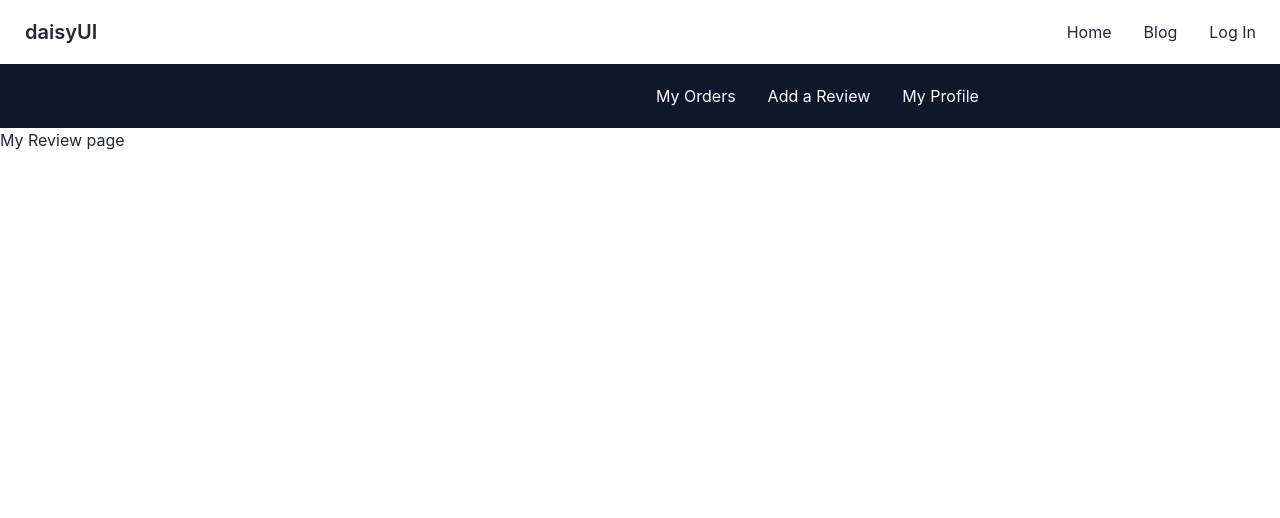
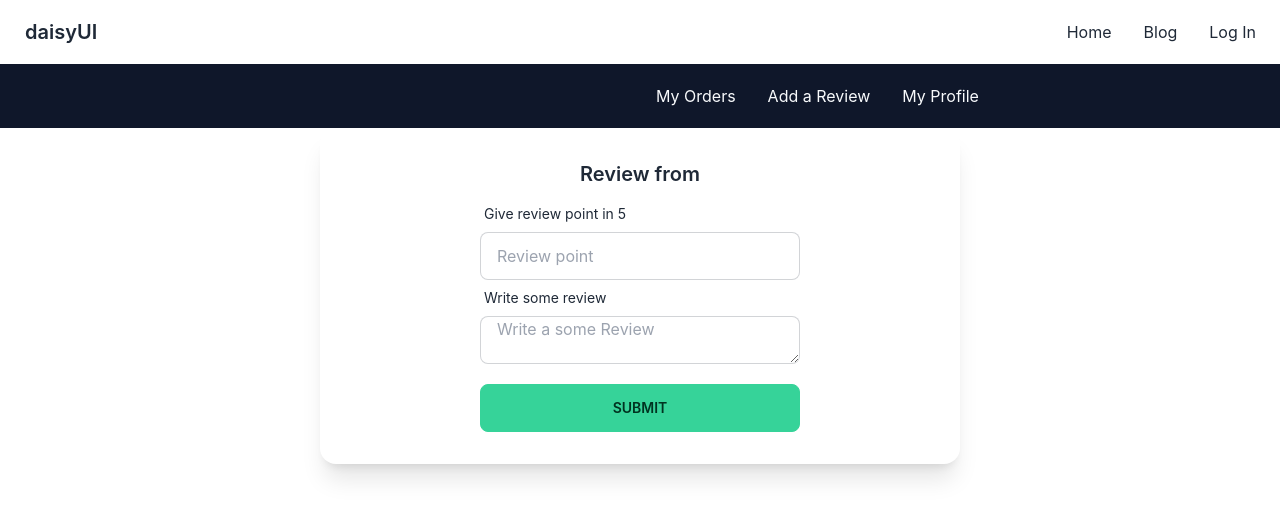
Before and after one commit to zahidjos/product-manufacturer, a React (Create React App) app: page /dashboard/addReview in a window 1280 px wide. Shown: the top 518 px of the page. Built offline with nearby package versions, Linux system fonts and the light colour scheme; no server answers.

Commit message:
set rivew data

```diff
--- a/src/component/Dashboard/Myorders/MyOrders.js
+++ b/src/component/Dashboard/Myorders/MyOrders.js
@@ -10,7 +10,7 @@ const MyOrders = () => {
     const [user, loadingUser, errorUser] = useAuthState(auth);
     console.log(user?.email)
 
-        const { isLoading, error, data } = useQuery(['order',user], () =>
+        const { isLoading, error, data,refetch } = useQuery(['order',user], () =>
         fetch(`http://localhost:5000/order?email=${user?.email}`).then(res =>
           res.json()
         )
@@ -25,10 +25,12 @@ const MyOrders = () => {
       const handelDeleteOrder=(id)=>{
 console.log("hi",id);
          fetch(`http://localhost:5000/order/${id}`,{
-             method:'DELETE',
+            method:'DELETE'
          })
          .then(res=>res.json())
-         .then(deleteData=>console.log(deleteData))
+         .then(deleteData=>{if(deleteData.deletedCount>0){
+             refetch();
+         }})
       }
 
     return (
@@ -54,8 +56,8 @@ console.log("hi",id);
           {data?.map((singleData,index)=>
           <tr>
           <th>{index+1}</th>
-          <td>{singleData.userEmail}l</td>
-          <td>{singleData.productName} nd</td>
+          <td>{singleData.userEmail}</td>
+          <td>{singleData.productName}</td>
           <td>{singleData.quantity}</td>
           <td>{singleData.totalPrice}</td>
           <td><button class="btn btn-info">Pay Now</button></td>
--- a/src/component/Dashboard/Myreview/MyReview.js
+++ b/src/component/Dashboard/Myreview/MyReview.js
@@ -1,9 +1,62 @@
 import React from 'react';
 
 const MyReview = () => {
+
+const handelReview=(event)=>{
+ event.preventDefault();
+ const point=event.target.point.value;
+ const review=event.target.review.value;
+ console.log(point,review);
+ const reviewData={
+     point:point,
+     review:review
+ }
+ fetch('http://localhost:5000/review',{
+      method:'POST',
+      headers:{
+        'content-type':'application/json'
+      },
+      body:JSON.stringify(reviewData)
+    })
+    .then(res=>res.json())
+    .then(result=>console.log(result))
+}
+
     return (
         <div>
-            My Review page
+            <div className=' mx-auto lg:w-1/2 md:w-1/2 sm:w-full'>
+            <div class="card w-full bg-base-100 shadow-xl">
+
+  <div className="card-body items-center text-center">
+    <h2 className="card-title">Review from</h2>
+    <div className='w-full mx-auto'>
+        <form onSubmit={handelReview}>
+        <div className="form-control mx-auto w-full max-w-xs">
+  <label className="label">
+    <span class="label-text">Give review point in 5</span>
+
+  </label>
+  <input type="number" name='point' placeholder="Review point" class="input input-bordered w-full max-w-xs" />
+
+</div>
+
+<div className="form-control mx-auto w-full max-w-xs">
+  <label className="label">
+    <span class="label-text">Write some review</span>
+
+  </label>
+
+  <textarea className='input input-bordered w-full max-w-xs  ' placeholder='Write a some Review' name="review" id="" cols="30" rows="10"></textarea>
+
+</div>
+<input className='mt-5 btn btn-success w-full max-w-xs' type="submit" value="Submit" />
+        </form>
+    </div>
+
+  </div>
+</div>
+
+            </div>
         </div>
     );
 };
```
